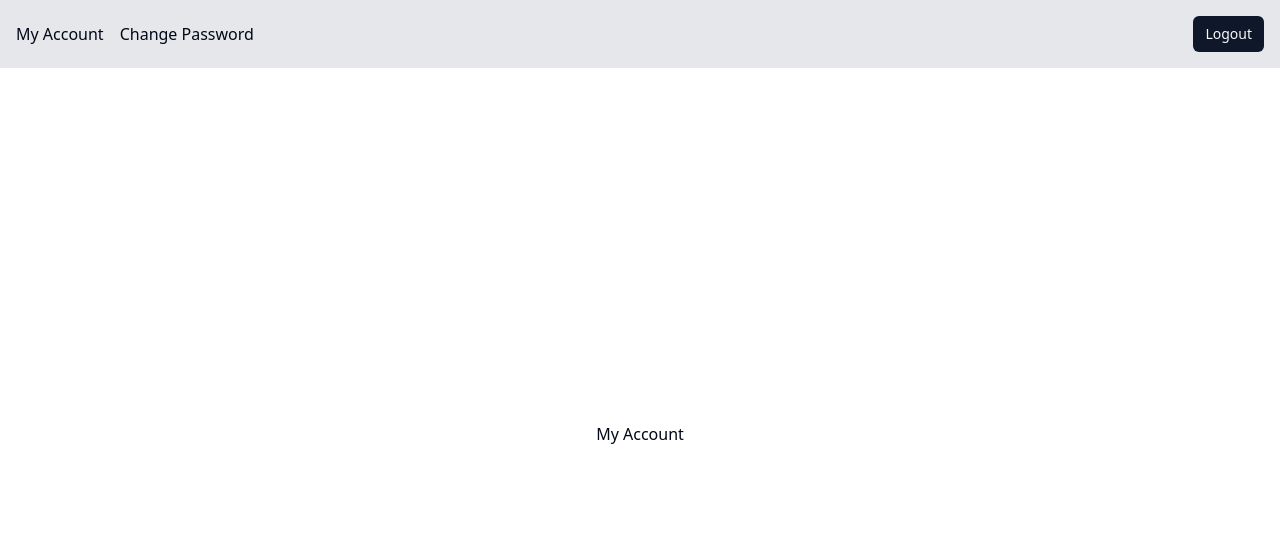
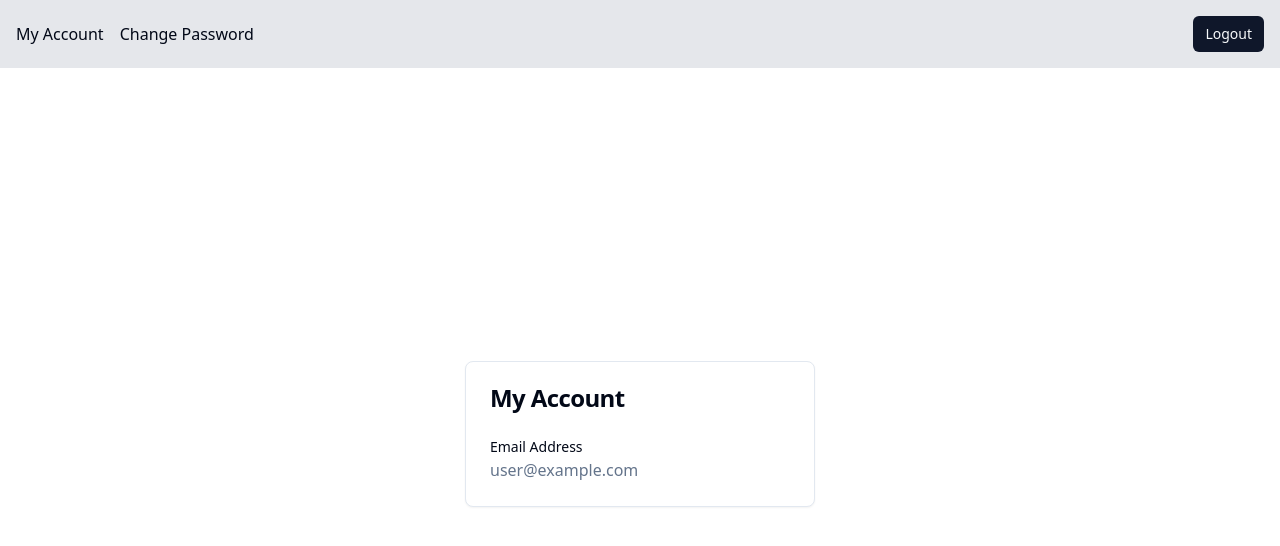
Before and after one commit to 6StringCode/next-auth, a Next.js app: page /my-account in a window 1280 px wide. Shown: the top 546 px of the page. Built offline with nearby package versions, Linux system fonts and the light colour scheme; no server answers; sample sign-in values are in the browser's storage.

Commit message:
my-account card content

```diff
--- a/app/(logged-in)/my-account/page.tsx
+++ b/app/(logged-in)/my-account/page.tsx
@@ -1,3 +1,19 @@
-export default function MyAccount() {
-  return <div>My Account</div>
+import { auth } from '@/auth';
+import { Card, CardContent, CardHeader, CardTitle } from '@/components/ui/card';
+import { Label } from '@/components/ui/label';
+
+export default async function MyAccount() {
+  const session = await auth()
+
+  return <Card className='w-[350px]'>
+    <CardHeader>
+      <CardTitle>My Account</CardTitle>
+    </CardHeader>
+    <CardContent>
+      <Label>Email Address</Label>
+      <div className='text-muted-foreground'>
+        {session?.user?.email}
+      </div>
+    </CardContent>
+  </Card>
 }
```
